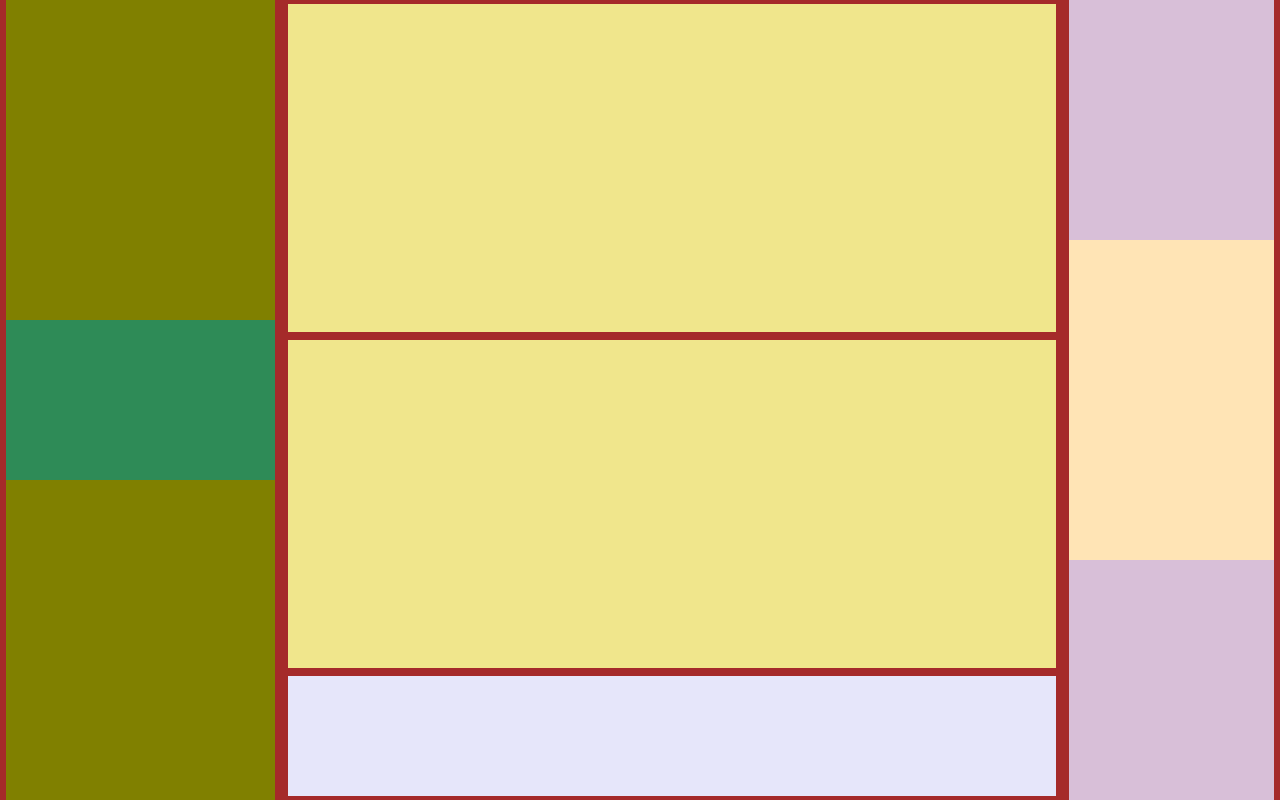
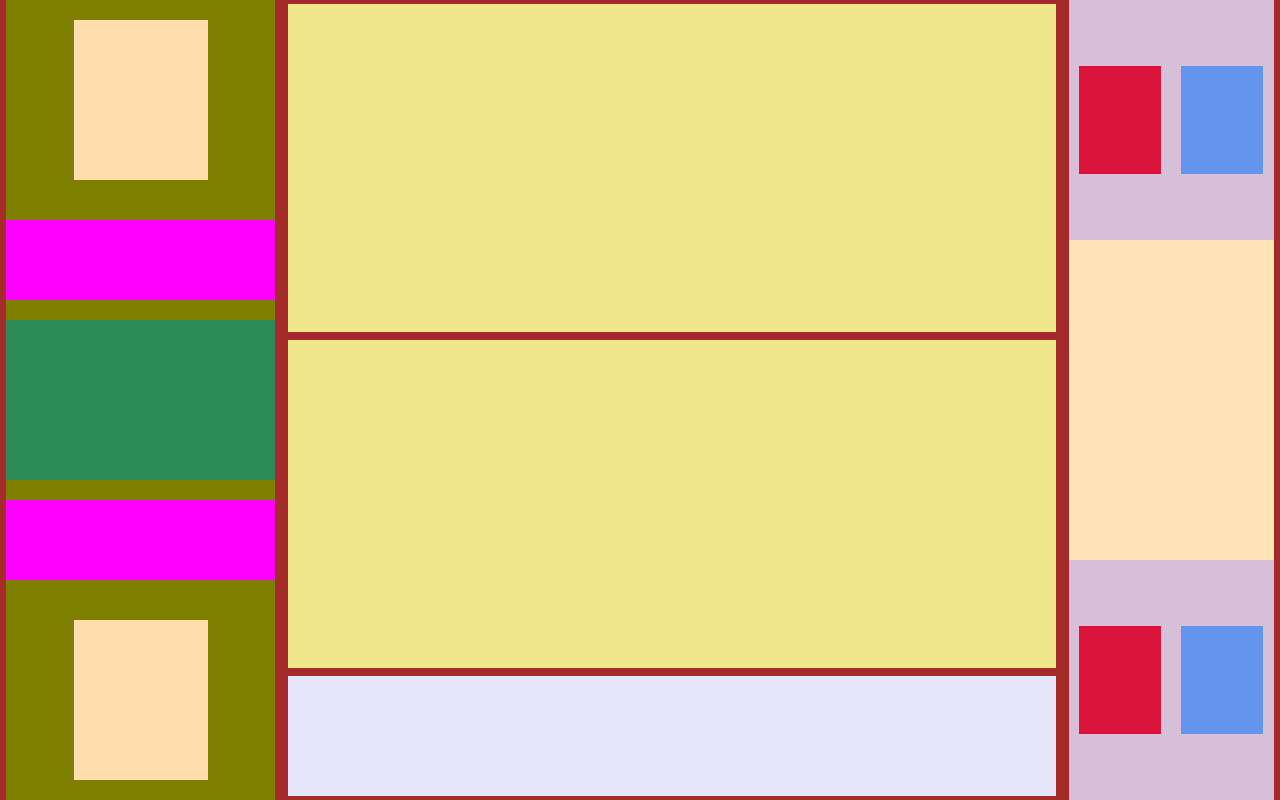
Before and after one commit to GavinCallander/gwent, a plain HTML site: page index.html in a window 1280 px wide. Drawn offline with Linux system fonts and the light colour scheme.

Commit message:
added more detailed html elements

```diff
--- a/css/game.css
+++ b/css/game.css
@@ -7,13 +7,42 @@
     height: 100%;
 }
 
+.container {
+    display: flex;
+    flex-direction: row;
+    justify-content: space-around;
+    align-items: center;
+}
+.deck {
+    width: 40%;
+    height: 45%;
+    background-color: cornflowerblue;
+}
+.disc {
+    width: 40%;
+    height: 45%;
+    background-color: crimson;
+}
 .game-area {
     display: flex;
     flex-direction: column;
     justify-content: center;
     align-items: center;
 }
+.game-details {
+    padding: 1rem 0;
+    width: 100%;
+    height: 25%;
+    background-color: fuchsia;
+    box-sizing: border-box;
+}
+.leader {
+    width: 50%;
+    height: 50%;
+    background-color: navajowhite;
+}
 .leaders {
+    flex-direction: column;
     width: 100%;
     height: 40%;
     background-color: olive;
--- a/index.html
+++ b/index.html
@@ -11,9 +11,15 @@
 <body>
     <div id="game">
         <div class="game-area" id="left-pane">
-            <div class="leaders"></div>
+            <div class="container leaders">
+                <div class="leader" id="comp-leader"></div>
+                <div class="game-details" id="comp-details"></div>
+            </div>
             <div id="weather"></div>
-            <div class="leaders"></div>
+            <div class="container leaders">
+                <div class="game-details" id="player-details"></div>
+                <div class="leader" id="player-leader"></div>
+            </div>
         </div>
         <div class="game-area" id="play-area">
             <div class="side" id="comp-side"></div>
@@ -21,8 +27,14 @@
             <div id="hand"></div>
         </div>
         <div class="game-area" id="right-pane">
-            <div class="piles"></div>
-            <div class="piles"></div>
+            <div class="container piles">
+                <div class="disc" id="comp-disc"></div>
+                <div class="deck" id="comp-deck"></div>
+            </div>
+            <div class="container piles">
+                <div class="disc" id="player-disc"></div>
+                <div class="deck" id="player-deck"></div>
+            </div>
         </div>
     </div>
 </body>
```
